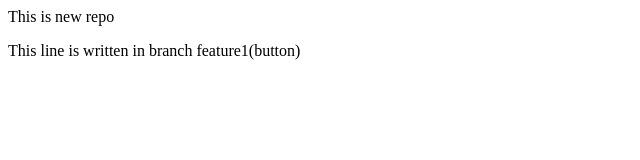
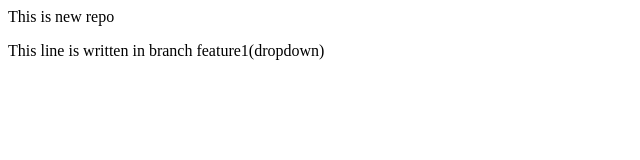
Before and after one commit to shubhamyadav017/localRepo-, a plain HTML site: page index.html in a window 1280 px wide. Shown: the full height of the page, 0-640 px from the left. Drawn offline with Linux system fonts and the light colour scheme.

Commit message:
added dropdown

```diff
--- a/index.html
+++ b/index.html
@@ -1,2 +1,2 @@
 <p> This is new repo </p>
-<p>This line is written in branch feature1(button) </p>
+<p>This line is written in branch feature1(dropdown) </p>
```
